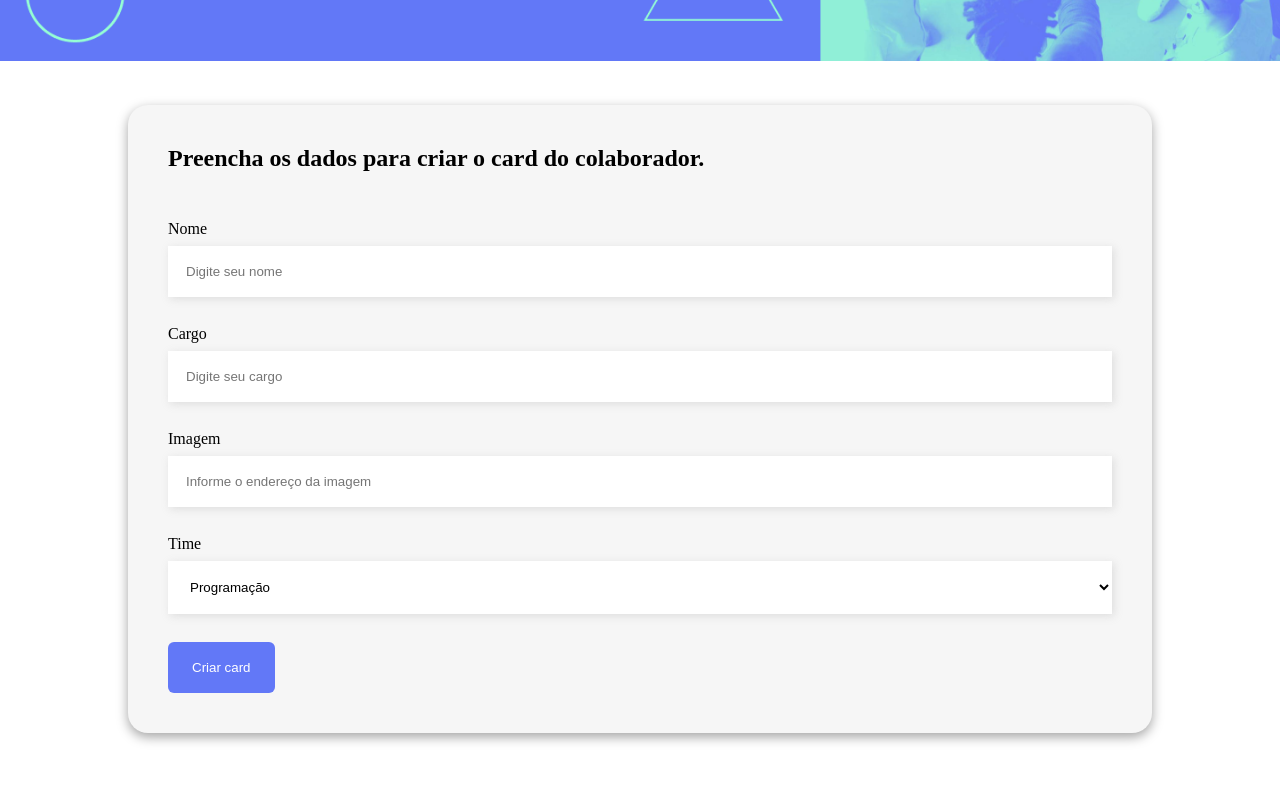
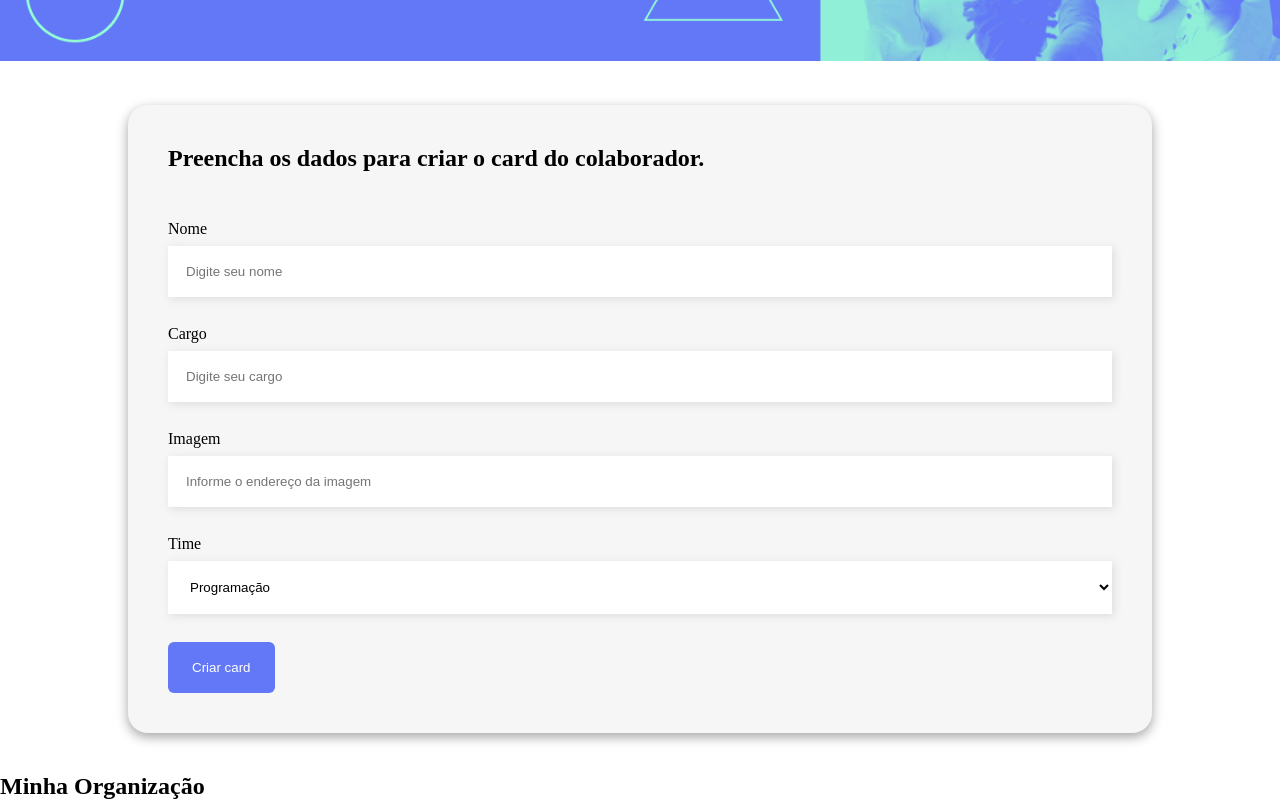
Before and after one commit to Lucas-Almeida-SD/Alura-Organo, a React (Create React App) app: page / in a window 1280 px wide. Shown: the part 433-1233 px from the top of the page. Before the commit the page ends 1206 px from the top, so only its background shows below. Built offline with nearby package versions, Linux system fonts and the light colour scheme.

Commit message:
refactor: Adicionado componente "TeamList"

```diff
--- a/src/App.jsx
+++ b/src/App.jsx
@@ -3,6 +3,7 @@ import React, { useState } from 'react';
 import './App.scss';
 import Banner from './components/Banner';
 import Form from './components/Form';
+import TeamList from './components/TeamList';
 
 function App() {
   const [teams, setTeams] = useState({
@@ -31,6 +32,7 @@ function App() {
         collaborator={collaborator}
         setCollaborator={setCollaborator}
       />
+      <TeamList teams={teams} />
     </div>
   );
 }
```
